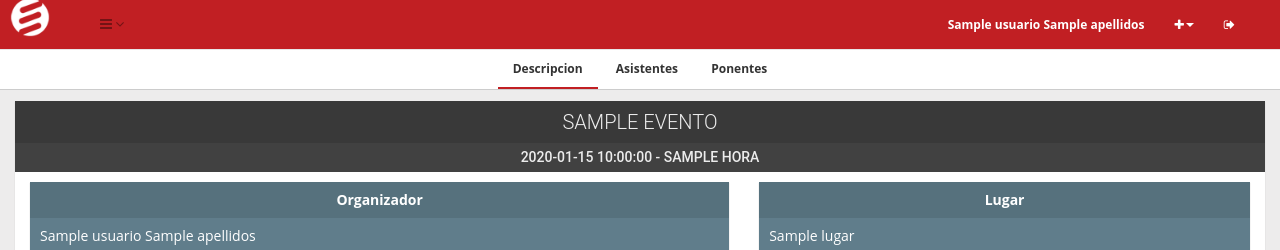
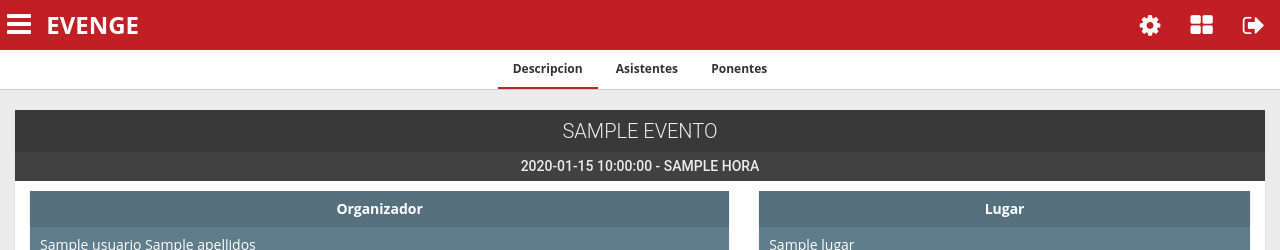
Before and after one commit to evenge/EVENGE, a Python web app: template templates/templateEvents.html in a window 1280 px wide. Shown: the top 250 px of the page. Run offline with Jinja, Linux system fonts and the light colour scheme; the template is opened without the code that fills it: most values are stand-ins (such as "Sample title", 1, 10 or a date in 2020); some libraries are stand-ins or nearby versions.

Commit message:
Retoques de diseño

```diff
--- a/_dt/css/main.css
+++ b/_dt/css/main.css
@@ -18,7 +18,7 @@ GNU General Public License for more details.
 /******** Default estilos ********/
 /*********************************/
 ::selection{
-  background: rgba(193, 31, 35, 0.62);
+  background: rgba(62, 62, 62, 0.62);
 }
 
 a,
@@ -42,7 +42,7 @@ a:hover {
 button:focus,
 button.active,
 a:focus {
-  border-color: none;
+  outline: none;
   color: none;
 }
 
@@ -56,79 +56,153 @@ body {
   font-size: 12px;
   background-color: #edecec;
   margin-bottom: 50px;
-  padding-top: 50px;
+}
+
+.main-body {
+  padding: 0;
+}
+
+.main-body.pad120 {
+  padding: 0;
 }
 
 /*********************************/
 /******** NavBar estilos *********/
 /*********************************/
-.navbar-default {
+.navbar-evenge i {
+  font-size: 2em;
+}
+
+.navbar-evenge {
+  z-index: 10;
   height: 50px;
-  padding: 0 30px 0 10px;
+  padding: 0;
+  width: 100%;
+  top: 0;
   background-color: #C11F23;
   color: white;
 }
 
-.navbar-default .navbar-header {
+.navbar-evenge .container-fluid {
   padding: 0;
-  margin: 0;
 }
 
-.navbar-default .navbar-header .navbar-brand {
-  line-height:  50px;
+.navbar-evenge .men {
+  height: 50px;
+  line-height: 50px;
+  width: 220px;
   font-size: 20px;
   color: white;
   padding: 0;
-  margin-top: -3px;
 }
 
-.navbar-default .navbar-header a > img {
+.navbar-evenge .men .logo-en {
+  color: #fff;
+  font-size: 1.2em;
+  font-weight: bold;
+  margin-left: auto;
+  margin-right: auto;
+  text-align: center;
+  display: inline-block;
+  padding: 0;
+}
+
+.navbar-evenge .men a > img {
+  display: none;
   height: 40px;
 }
 
-.navbar-default .navbar-nav li > a {
-  color: white;
-  font-weight: bold;
-}
-
-.navbar-default .navbar-nav .dropdown .caret {
-  margin-bottom: 2px;
-}
-
-.navbar-default .navbar-nav .dropdown ul {
-  background: white;
-}
-
-.navbar-default .navbar-nav .dropdown ul > li > a {
-  color: #3e3e3e;
-  font-size: 14px;
-  font-weight: 100;
-}
-
-.navbar-default .navbar-nav > .open > a {
-  background: #dc2328 !important;
-}
-
 #menu-bottom {
-  padding: 7;
-  margin-left: 3px;
+  margin-top: -1px;
+  padding: 0 10px 0 7px;
   background: none;
   border: none;
   border-radius: 0;
-  color: #741315;
+  color: #fff;
 }
 
 #menu-bottom:hover,
 #menu-bottom:focus,
 #menu-bottom:active {
-  color: #e0e0e0;
-  border:none;
+  outline: none;
+  border: none;
 }
 
 #menu-bottom.active {
-  color: #e0e0e0;
+  color: #fff;
   box-shadow: none;
   border: none;
+}
+
+.navbar-evenge .navbar-nav {
+  margin: 0;
+  padding: 0;
+  height: 50px;
+}
+
+.navbar-evenge .navbar-nav > li {
+  float: left;
+  padding: 0;
+  margin: 0;
+}
+
+.navbar-evenge .navbar-nav li > a.nav-li {
+  padding: 0 15px;
+  margin: 0;
+  display: inline-block;
+  line-height: 50px;
+  height: 50px;
+  color: white;
+  font-weight: bold;
+}
+
+.navbar-evenge .navbar-nav li a.nav-li i {
+  line-height: 50px;
+}
+
+.navbar-evenge .navbar-nav li:focus {
+  outline: none;
+}
+
+.navbar-evenge .navbar-nav li > a.nav-li:hover,
+.navbar-evenge .navbar-nav li > a.nav-li:focus {
+  background: #aa1b1f;
+  border: none;
+}
+
+.navbar-evenge .navbar-nav .dropdown .dropdown-menu {
+  background: white;
+  right: 0;
+  left: auto;
+  min-width: 260px;
+  text-align: center;
+  border-radius: 0;
+}
+
+.navbar-evenge .dropdown-menu:before {
+  content: '';
+  display: inline-block;
+  border-left: 7px solid transparent;
+  border-right: 7px solid transparent;
+  border-bottom: 7px solid #fff;
+  border-bottom-color: #ffffff;
+  position: absolute;
+  top: -7px;
+  right: 18px;
+}
+
+.navbar-evenge .navbar-nav .dropdown .dropdown-menu a {
+  color: #818181;
+}
+
+.navbar-evenge .navbar-nav .dropdown .dropdown-menu .drop-span {
+  color: #5d5d5d;
+  display: block;
+  margin-bottom: 2px;
+}
+
+.navbar-evenge .navbar-nav > .open > a {
+  background: #dc2328 !important;
 }
 
 #buscadorHeader {
@@ -187,53 +261,125 @@ body {
 /*************** menu estilos ********************/
 /*************************************************/
 #menu-div {
-  display: none;
+  /*display: none;*/
 }
 
 .menu-content {
   position: fixed;
-  top: 50px;
+  top: 0;
   bottom: 0;
   left: 0;
   z-index: 1000;
   display: block;
-  padding: 20px;
-  min-width: 220px;
+  padding: 0;
+  width: 0;
   min-height: 100%;
   overflow-x: hidden;
   overflow-y: auto;
-  background-color: rgba(255, 255, 255, 0.95);
-  box-shadow: 1px 2px 5px rgba(17, 17, 17, 0.2);
+  background-color: #c11f23;
 }
 
-.menu-content .menu .menu-nav {
-  margin-right: -21px;
-  margin-bottom: 20px;
-  margin-left: -20px;
+.menu-content .menu-title {
+  width: 100%;
+  height: 50px;
+  background: #aa1b1f;
 }
 
-.menu-content .menu .menu-nav li > a {
-  background: none;
-  padding: 5px 0 5px 20px;
-  font-size: 13px;
-}
-
-.menu-content .menu .menu-nav .titulo-menu > a {
-  color: #C11F23;
+.menu-content .menu-title h1 {
+  padding: 0;
+  margin: 0;
+  color: white;
+  text-align: center;
+  line-height: 50px;
+  font-size: 1.5em;
   font-weight: bold;
 }
 
-.menu-content .menu .menu-nav .option-menu > a {
-  color: #959598;
+.menu-content .menu-user {
+  width: 100%;
+  padding-top: 10px;
+  border-bottom: 1px solid #ae1c20;
 }
 
-.menu-content .menu .menu-nav .option-menu > a:hover,
-.menu-content .menu .menu-nav .option-menu > a:focus {
-  color: #3b3b3c;
+.menu-content .menu-user .gravatar {
+  width: 80px;
+  height: 80px;
+  background: #d43539;
+  margin-left: auto;
+  margin-right: auto;
+  border-radius: 100px;
+  line-height: 95px;
+  text-align: center;
 }
 
-.menu-content .menu .menu-nav .active > a {
-  background: #f5f5f5;
+.menu-content .menu-user .gravatar h1 {
+  padding: 0;
+  margin: 0;
+  display: inline-block;
+  font-size: 2.3em;
+  color: #fff;
+}
+
+.menu-content .menu-user h1 {
+  padding: 0;
+  margin: 0;
+  color: #fff;
+  text-align: center;
+  font-size: 1.2em;
+  font-weight: bold;
+  padding: 10px 0;
+}
+
+.menu-content .menu .menu-nav li > a.titulo-menu {
+  background: none;
+  padding: 10px 0 10px 5px;
+  font-size: 1.1em;
+  font-weight: bold;
+  color: #f0f0f0;
+}
+
+.menu-content .menu .menu-nav li > a.titulo-menu:hover {
+  background: #ffffff;
+  color: crimson;
+}
+
+.menu-content .dropdown .dropdown-menu {
+  position: relative;
+  float: none;
+  box-shadow: none;
+  border: none;
+  border-radius: 0;
+  background: #d43539;
+  margin: 0;
+}
+
+.menu-content .dropdown .dropdown-menu:before {
+  content: '';
+  display: inline-block;
+  border-left: 7px solid transparent;
+  border-right: 7px solid transparent;
+  border-bottom: 7px solid #d43539;
+  border-bottom-color: #d43539;
+  position: absolute;
+  top: -7px;
+  left: 8px;
+}
+
+.menu-content .dropdown .dropdown-menu a {
+  background: none;
+  padding: 10px 0 10px 5px;
+  font-size: 0.9em;
+  font-weight: bold;
+  color: #d9d9d9;
+}
+
+.menu-content .dropdown .dropdown-menu a:hover {
+  color: #ffffff;
+}
+
+.menu-content .dropdown .dropdown-menu a i {
+  font-size: 0.5em;
+  vertical-align: middle;
 }
 
 .menu-content .menu .menu-nav .fa {
@@ -266,7 +412,6 @@ body {
 .event-content {
   box-shadow: 0 1px 1px rgba(0,0,0,.15);
   background: white;
-  margin-top: 50px;
   padding: 0 0 10px 0;
 }
 
@@ -355,11 +500,7 @@ fecha y hora del evento
 }
 
 .individual-menu {
-  position: fixed;
-  top: 50px;
-  left: 0;
-  right: 0;
-  z-index: 9;
+  width: 100%;
   display: block;
   height: 40px;
   background-color: white;
--- a/templates/index.html
+++ b/templates/index.html
@@ -46,64 +46,112 @@ GNU General Public License for more details.
 </head>
 
 <body>
+  <!-- menu -->
+  {% if usuario %}
+  <nav id="menu-div" class="menu-content col-sm-3 col-md-2">
+    <div class="menu-title">
+      <h1>MENÚ</h1>
+    </div>
+    <div class="menu-user">
+      <div class="gravatar">
+        <h1>{{gravatar}}</h1>
+      </div>
+      <h1>{{usuario.nombre}} {{usuario.apellidos}}</h1>
+    </div>
+    <div class="menu">
+      <ul class="nav menu-nav">
+        <li>
+          <a class="titulo-menu" href="#"><i class="fa fa-cog fa-fw"></i> Configuración</a>
+        </li>
+
+        <li class="dropdown open">
+          <a class="titulo-menu dropdown-toggle" href="#" data-toggle="dropdown" role="button" aria-expanded="false">
+            <i class="fa fa-newspaper-o fa-fw"></i> Eventos <i class="fa2 fa fa-circle-o"></i>
+          </a>
+          <ul class="dropdown-menu" role="menu">
+            <li><a href="/miseventos"><i class="fa fa-circle fa-fw"></i> Mis Eventos ({{ numeroEventos }})</a></li>
+            <li><a href="/iEvento"><i class="fa fa-circle fa-fw"></i> Nuevo Evento</a></li>
+          </ul>
+        </li>
+
+        <li class="dropdown">
+          <a href="#" class="titulo-menu dropdown-toggle" data-toggle="dropdown" role="button" aria-expanded="false">
+            <i class="fa fa-graduation-cap fa-fw">
+            </i> Mis Ponentes <i class="fa2 fa fa-circle-o"></i>
+          </a>
+          <ul class="dropdown-menu" role="menu">
+            <li><a href="/iPonente"><i class="fa fa-circle fa-fw"></i> Nuevo Ponente</a></li>
+          </ul>
+        </li>
+
+        <li class="dropdown">
+          <a class="titulo-menu dropdown-toggle" data-toggle="dropdown" role="button" aria-expanded="false" href="/misinformes">
+            <i class="fa fa-bar-chart fa-fw"></i> Mis informes <i class="fa2 fa fa-circle-o"></i>
+          </a>
+          <ul class="dropdown-menu" role="menu">
+            <li><a href="#"><i class="fa fa-circle fa-fw"></i> Por año</a></li>
+            <li><a href="#"><i class="fa fa-circle fa-fw"></i> Por mes</a></li>
+          </ul>
+        </li>
+      </ul>
+    </div>
+  </nav>
+  {% endif %}
+  <!-- fin menu -->
+
   <!--nav -->
-  <nav class="navbar navbar-default navbar-fixed-top">
+  <main class="main-body pad120">
+    <nav class="navbar-evenge">
       <div class="container-fluid">
-      <div class="navbar-header">
-        <a class="navbar-brand" href="/"><img src="/_dt/img/logo_white_50.png" alt="logo"> EVENGE</a>
+        <div class="men pull-left">
+          {% if usuario %}
+          <button id="menu-bottom" type="button" class="btn btn-default navbar-btn"><i class="fa fa-bars"></i></button>
+          {% endif %}
+          <a class="logo-en" href="/"><img src="/_dt/img/logo_white_50.png" alt="logo"> EVENGE</a>
         </div>
         {% block nav %}
-      <div class="pull-left">
-        <button id="menu-bottom" type="button" class="btn btn-default navbar-btn"><i class="fa fa-bars"></i> <i class="fa fa-angle-down"></i></button>
-      </div>
 
-
-      <ul class="nav navbar-nav navbar-right">
+        <ul class="nav navbar-nav pull-right">
           {% if usuario %}
-        <li><a href="/micuenta"> {{usuario.nombre}} {{usuario.apellidos}}</a></li>
+          <li><a class="nav-li" href="/micuenta"> <i class="fa fa-cog"></i> </a></li>
           {% endif %}
           <li class="dropdown">
-          <a href="#" class="dropdown-toggle" data-toggle="dropdown" role="button" aria-expanded="false">
-            <i class="fa fa-plus"></i><span class="caret"></span></a>
-          <ul class="dropdown-menu" role="menu">
-            <li><a href="/iEvento">Nuevo evento</a></li>
-            <li><a href="/iPonente">Nuevo ponente</a></li>
-          </ul>
+            <a class="nav-li" href="#" class="dropdown-toggle" data-toggle="dropdown" role="button" aria-expanded="false">
+              <i class="fa fa-th-large"></i></a>
+            <div class="dropdown-menu" role="menu">
+              <div class="col-xs-6">
+                <a href="/iEvento">
+                  <span class="drop-span">
+                    <i class="fa fa-newspaper-o"></i>
+                  </span>
+                  <small>Nuevo evento</small>
+                </a>
+              </div>
+              <div class="col-xs-6">
+                <a href="/iPonente">
+                  <span class="drop-span">
+                    <i class="fa fa-graduation-cap"></i>
+                  </span>
+                  <small>Nuevo ponente</small>
+                </a>
+              </div>
+            </div>
           </li>
-        <li><a href="/logout"> <i class="fa fa-sign-out"></i></a></li>
+          <li><a class="nav-li" href="/logout"> <i class="fa fa-sign-out"></i></a></li>
         </ul>
         {% endblock %}
       </div>
     </nav>
     <!--/navegador -->
 
-  <!-- menu -->
-  <div id="menu-div" class="menu-content col-sm-3 col-md-2">
-    <div class="menu">
-      <ul class="nav menu-nav">
-        <li class="titulo-menu"><a href="/micuenta"><i class="fa fa-cog"></i> Configuración <i class="fa2 fa fa-angle-right"></i></a></li>
-        <div class="divisor"></div>
-        <li class="titulo-menu"><a href="/miseventos"><i class="fa fa-newspaper-o"></i> Mis Eventos ({{ numeroEventos }}) <i class="fa2 fa fa-angle-right"></i></a></li>
-        <li class="option-menu"><a href="/iEvento"><i class="fa fa-plus"></i> Nuevo Evento</a></li>
-        <div class="divisor"></div>
-        <li class="titulo-menu"><a href="/misponentes"><i class="fa fa-graduation-cap"></i> Mis Ponentes <i class="fa2 fa fa-angle-right"></i></a></li>
-        <li class="option-menu"><a href="/iPonente"><i class="fa fa-plus"></i> Nuevo Ponente</a></li>
-        <div class="divisor"></div>
-        <li class="titulo-menu"><a href="/misinformes"><i class="fa fa-bar-chart"></i> Mis informes <i class="fa2 fa fa-angle-right"></i></a></li>
-        <li class="option-menu"><a href="#"><i class="fa fa-bar-chart"></i> Por año</a></li>
-        <li class="option-menu"><a href="#"><i class="fa fa-bar-chart"></i> Por mes</a></li>
-      </ul>
-    </div>
-  </div>
-  <!-- fin menu -->
-
     <!-- inicio de la parte principal -->
     <div class="container-fluid">
+      <div class="row">
+        <div class="col-sm-12">
           {# contenido central de la página #}
           {% block content %}
           <div class="row">
             <div class="col-md-12">
-      <h3> Mis eventos </h3>
               {% for n in eventos %}
               <div class="col-sm-5 evento-miseventos">
                 <header class="header-evento-miseventos">
@@ -125,9 +173,9 @@ GNU General Public License for more details.
             {% endfor  %}
             </div>
           </div>
-
-
           {% endblock %}
+        </div>
+      </div>
     </div>
     <!-- fin de la parte principal -->
 
@@ -153,7 +201,7 @@ GNU General Public License for more details.
   -->
     <!-- fin pie de pagina -->
     {% endblock %}
-
+  </main>
   <!-- scripts -->
   <script src="//ajax.googleapis.com/ajax/libs/jquery/1.11.1/jquery.min.js"></script>
   <script src="//netdna.bootstrapcdn.com/bootstrap/3.1.0/js/bootstrap.min.js"></script>
```
Also changed, not shown: _dt/js/event.js (+9 -0 lines), _dt/js/general.js (+11 -18 lines), index.py (+6 -2 lines). Lines whose indentation alone changed are shown as unchanged.
